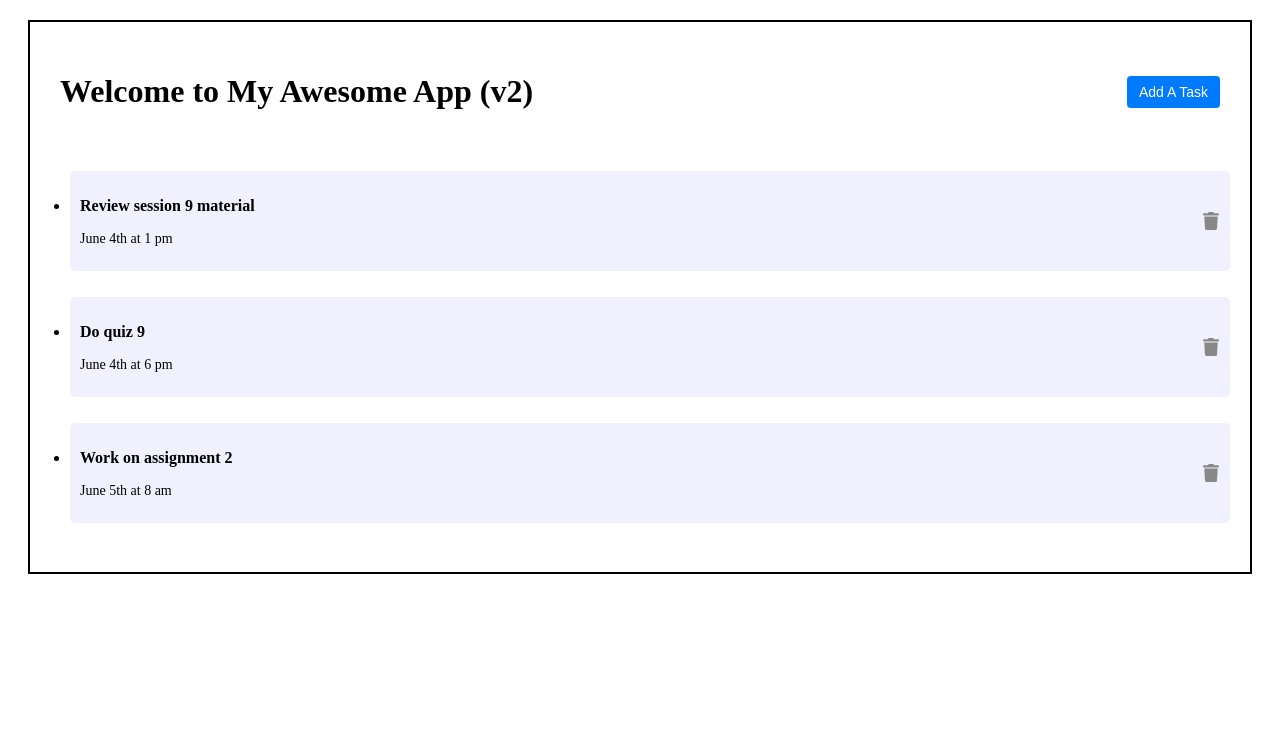
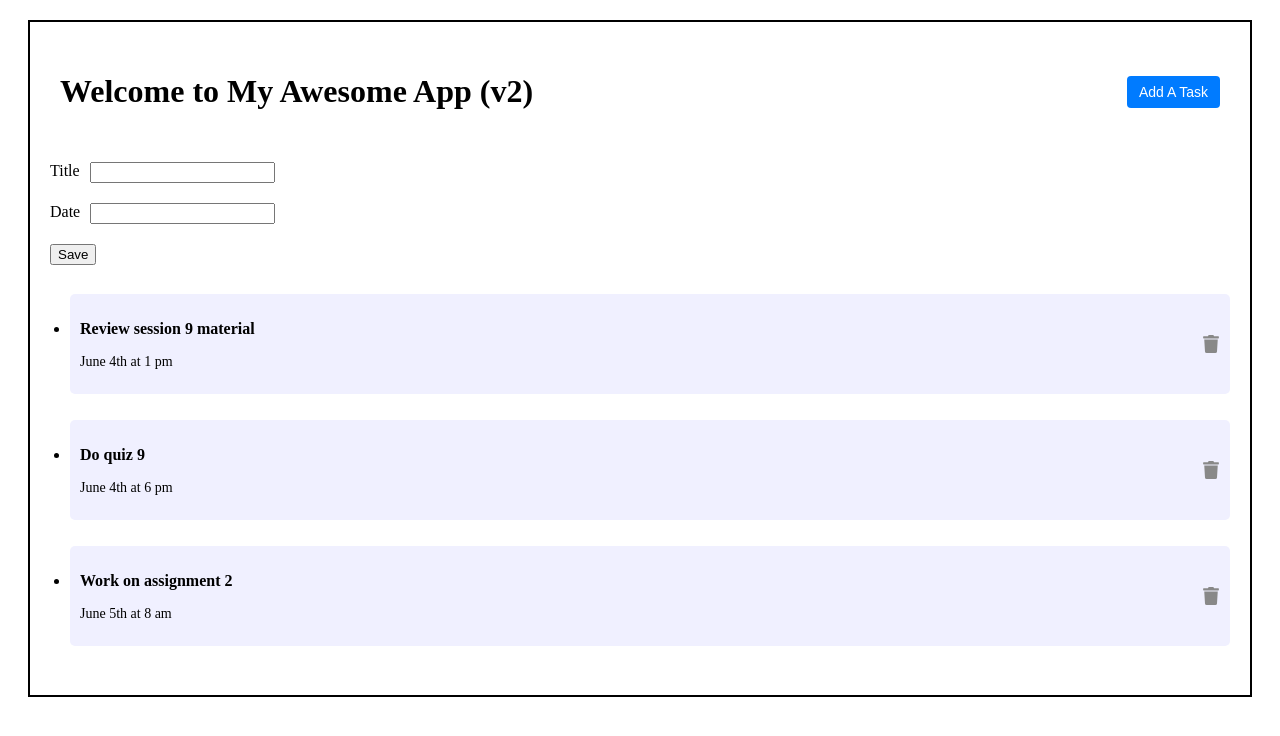
Before and after one commit to jiao2560/cs5610-Spring2025, a React (Vite) app in the folder week9/my-react-app/: page / in a window 1280 px wide. Shown: the top 736 px of the page. Built offline with nearby package versions, Linux system fonts and the light colour scheme.

Commit message:
Added AddTask form: - Created AddTask.jsx component - Added form with labeled inputs and submit button - Styled the form using index.css - Rendered AddTask component in App.jsx

```diff
--- a/week9/my-react-app/src/App.jsx
+++ b/week9/my-react-app/src/App.jsx
@@ -1,16 +1,17 @@
 import React from "react";
 import Header from "./components/Header";
 import TasksList from "./components/TasksList"; // Import TasksList component
+import AddTask from "./components/AddTask"; // Import AddTask component
 
 export default function App() {
   const appName = "My Awesome App";
   const version = 2;
 
-
   return (
     <div className="app-container">
       <Header myAppName={appName} version={version} />
-      <TasksList /> {/* Use the component */}
+      <AddTask /> {/* Render AddTask form below Header */}
+      <TasksList /> {/* Render the task list */}
     </div>
   );
 }
--- /dev/null
+++ b/week9/my-react-app/src/components/AddTask.jsx
@@ -0,0 +1,17 @@
+import React from "react";
+
+export default function AddTask() {
+  return (
+    <form>
+      <div className="form-control">
+        <label>Title</label>
+        <input type="text" />
+      </div>
+      <div className="form-control">
+        <label>Date</label>
+        <input type="text" />
+      </div>
+      <button type="submit">Save</button>
+    </form>
+  );
+}
--- a/week9/my-react-app/src/index.css
+++ b/week9/my-react-app/src/index.css
@@ -74,3 +74,11 @@
   margin-top: 10px;
   text-align: center;
 }
+.form-control {
+  margin: 20px 0;
+  display: flex;
+}
+
+.form-control label {
+  margin-right: 10px;
+}
```
